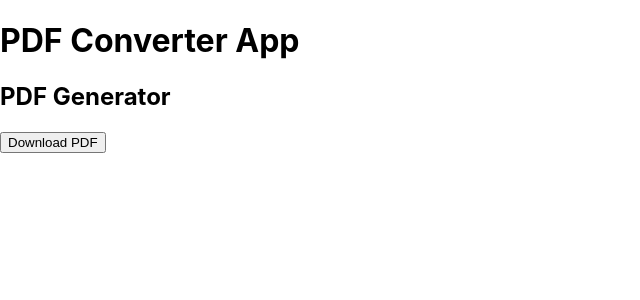
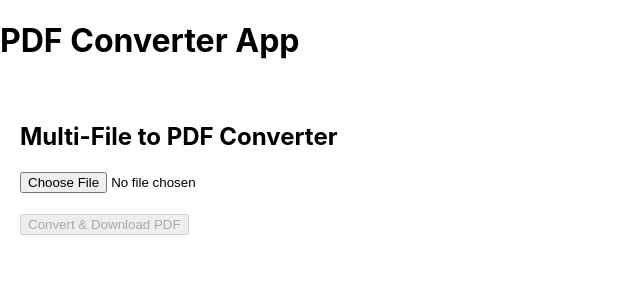
Before and after one commit to uroojisar/pdf-converter-app, a React (Create React App) app: page / in a window 1280 px wide. Shown: the top 300 px of the page, without its empty margins (0-640 px from the left). Built offline with nearby package versions, Linux system fonts and the light colour scheme.

Commit message:
Update PDFGenerator.js
Handles all files upload
Currently converting only images to pdf

```diff
--- a/src/components/PDFGenerator.js
+++ b/src/components/PDFGenerator.js
@@ -1,17 +1,86 @@
-import React from "react";
+import React, { useState } from "react";
 import jsPDF from "jspdf";
 
 const PDFGenerator = () => {
+  const [file, setFile] = useState(null);
+  const [fileType, setFileType] = useState("");
+
+  // Handle file input and detect type
+  const handleFileChange = (e) => {
+    const uploadedFile = e.target.files[0];
+    if (uploadedFile) {
+      const type = uploadedFile.type;
+
+      setFile(uploadedFile);
+
+      if (type.startsWith("image/")) {
+        setFileType("image");
+      } else if (type === "text/html") {
+        setFileType("html");
+      } else if (
+        type === "application/msword" ||
+        type ===
+          "application/vnd.openxmlformats-officedocument.wordprocessingml.document"
+      ) {
+        setFileType("doc");
+      } else {
+        alert("Unsupported file type");
+        setFile(null);
+        setFileType("");
+      }
+    }
+  };
+
+  // Image to PDF logic only (for now)
   const generatePDF = () => {
-    const doc = new jsPDF();
-    doc.text("Hello world!", 10, 10);
-    doc.save("demo.pdf");
+    if (!file) return alert("Please upload a file");
+
+    if (fileType === "image") {
+      const reader = new FileReader();
+      reader.onload = function (e) {
+        const imgData = e.target.result;
+        const img = new Image();
+
+        img.onload = function () {
+          const imgWidth = img.width;
+          const imgHeight = img.height;
+
+          const pageWidth = imgWidth * 0.264583; // px to mm
+          const pageHeight = imgHeight * 0.264583;
+
+          const doc = new jsPDF({
+            orientation: pageWidth > pageHeight ? "l" : "p",
+            unit: "mm",
+            format: [pageWidth, pageHeight],
+          });
+
+          doc.addImage(imgData, "JPEG", 0, 0, pageWidth, pageHeight);
+          doc.save("image-converted.pdf");
+        };
+
+        img.src = imgData;
+      };
+      reader.readAsDataURL(file);
+    } else {
+      alert(`Conversion for "${fileType}" is coming soon!`);
+    }
   };
 
   return (
-    <div className="pdf-generator">
-      <h2>PDF Generator</h2>
-      <button onClick={generatePDF}>Download PDF</button>
+    <div style={{ padding: "20px" }}>
+      <h2>Multi-File to PDF Converter</h2>
+
+      <input
+        type="file"
+        accept=".jpg,.jpeg,.png,.html,.htm,.doc,.docx"
+        onChange={handleFileChange}
+      />
+
+      <br /><br />
+
+      <button onClick={generatePDF} disabled={!file}>
+        Convert & Download PDF
+      </button>
     </div>
   );
 };
```
